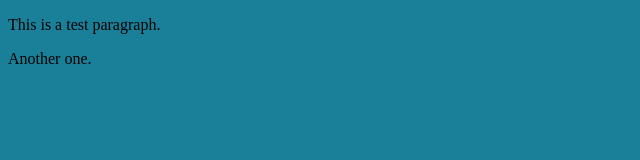
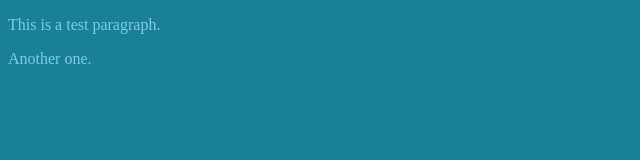
Before and after one commit to Hamza5/TEST, a plain HTML site: page index.html in a window 1280 px wide. Shown: the whole page, without its empty margins (0-640 px from the left). Drawn offline with Linux system fonts and the light colour scheme.

Commit message:
Add text color

```diff
--- a/style.css
+++ b/style.css
@@ -1,3 +1,4 @@
 body {
     background-color: rgb(10%,50%,60%);
+    color: rgb(50%,80%,90%);
 }
```
